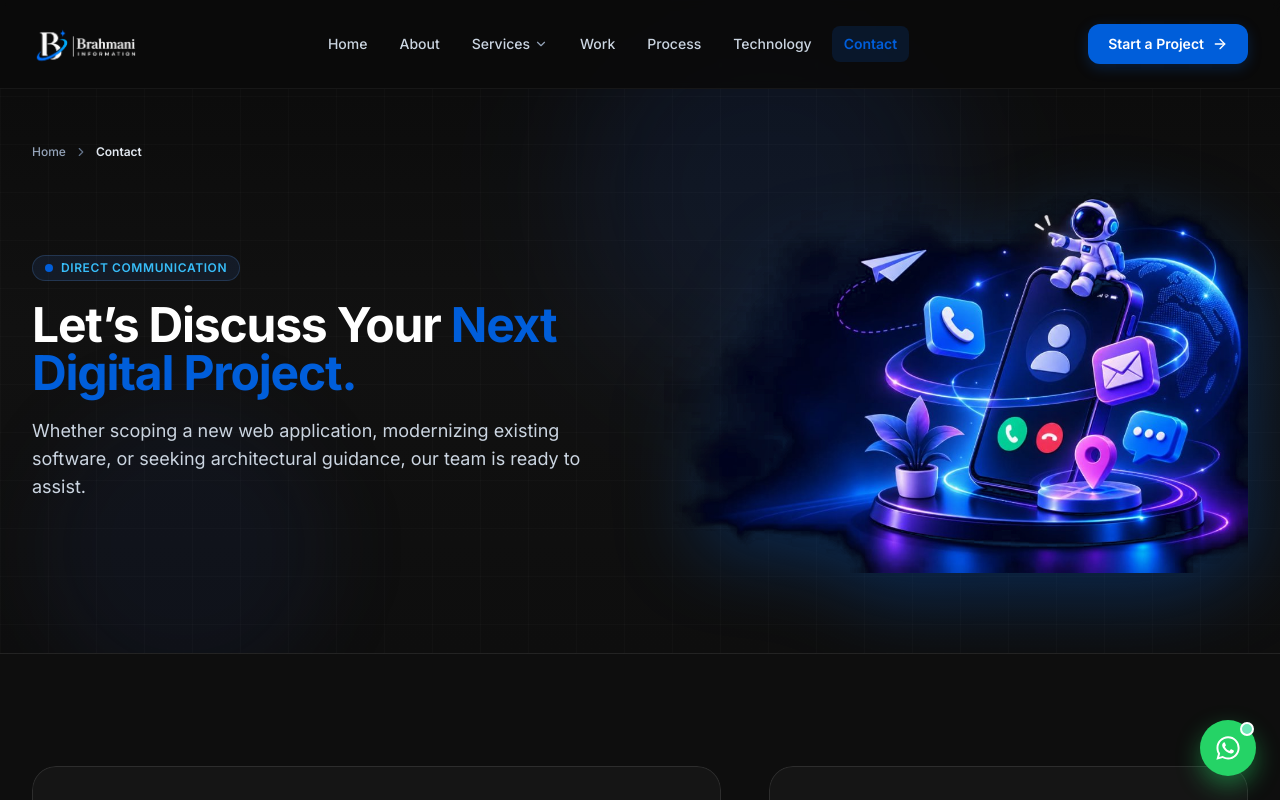
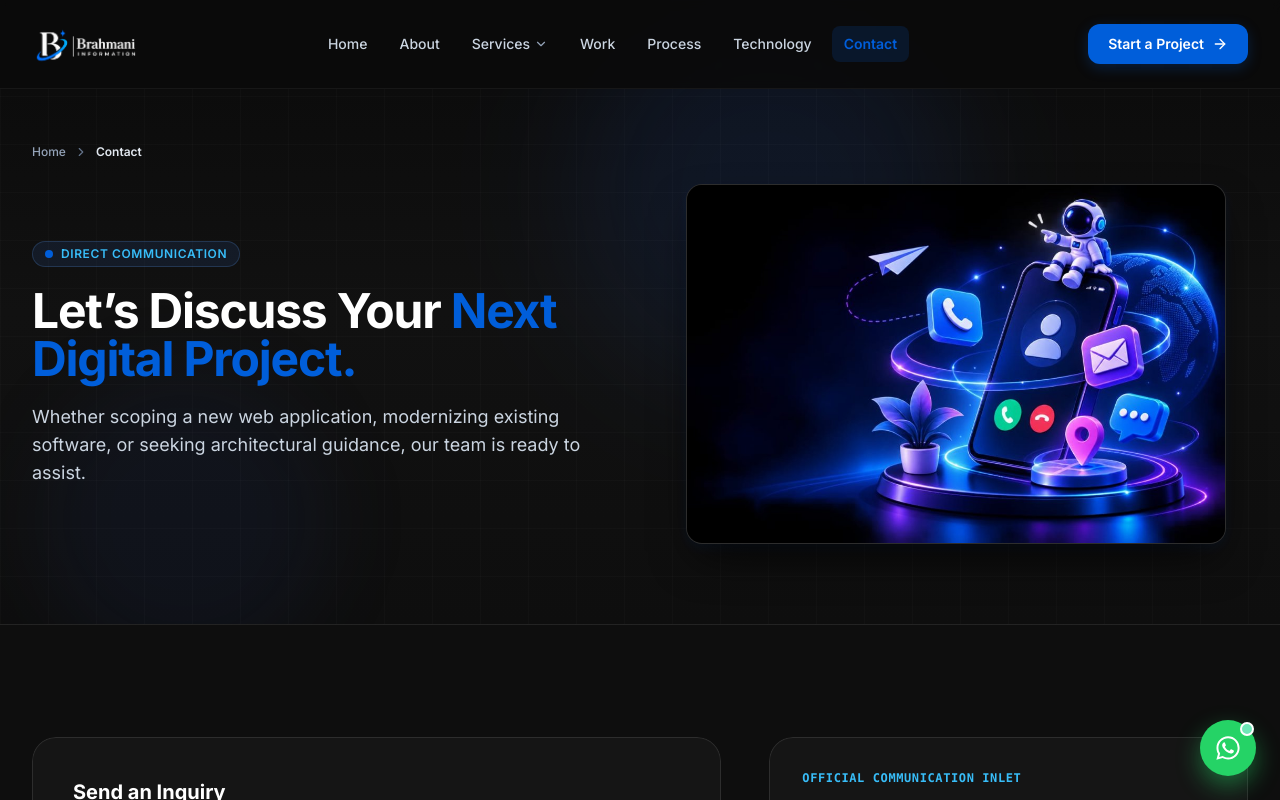
Before and after one commit to shahKEVIN123/Brahmani-Information, a React (Vite) app: page /contact in a window 1280 px wide. Shown: the top 800 px of the page. Built offline with nearby package versions, Linux system fonts and the light colour scheme.

Commit message:
feat: display Contact page hero image inside styled box container matching site design

```diff
--- a/src/pages/ContactPage.tsx
+++ b/src/pages/ContactPage.tsx
@@ -3,6 +3,7 @@ import { Mail, Send, CheckCircle2, AlertCircle, ShieldCheck, Clock, MapPin, Arro
 import { Link } from '../router/Router';
 import { PageHero } from '../components/PageHero';
 import { SectionHeader } from '../components/SectionHeader';
+import { HeroImageVisual } from '../components/HeroImageVisual';
 import { COMPANY_INFO } from '../data/companyData';
 import { MotionReveal } from '../components/motion/MotionReveal';
 import { ScrollSection } from '../components/motion/ScrollSection';
@@ -92,25 +93,13 @@ export const ContactPage: React.FC = () => {
           { label: 'Contact', href: '/contact' },
         ]}
         visual={
-          <div className="relative w-full max-w-[560px] xl:max-w-[620px] mx-auto select-none flex items-center justify-center">
-            {/* Soft Ambient Depth Glow Behind Visual */}
-            <div
-              className="absolute -inset-4 bg-gradient-to-tr from-blue-600/25 via-indigo-950/30 to-blue-500/15 rounded-3xl blur-2xl -z-10 pointer-events-none animate-soft-float"
-              aria-hidden="true"
-            />
-            <img
-              src="/assets/heroes/contact-hero.png?v=10"
-              onError={(e) => {
-                const target = e.currentTarget;
-                if (!target.src.includes('/contact-hero.png?v=10')) {
-                  target.src = '/contact-hero.png?v=10';
-                }
-              }}
-              alt="Direct Digital Communication and Technical Consultation - Brahmani Information"
-              className="w-full h-auto object-contain drop-shadow-[0_20px_40px_rgba(0,94,218,0.35)] transition-transform duration-500 hover:scale-[1.02]"
-              loading="eager"
-            />
-          </div>
+          <HeroImageVisual
+            src="/assets/heroes/contact-hero.jpg?v=12"
+            fallbackSrc="/contact-hero.jpg?v=12"
+            alt="Direct Digital Communication and Technical Consultation - Brahmani Information"
+            objectFit="cover"
+            aspectRatio="aspect-[3/2]"
+          />
         }
       />
 
```
